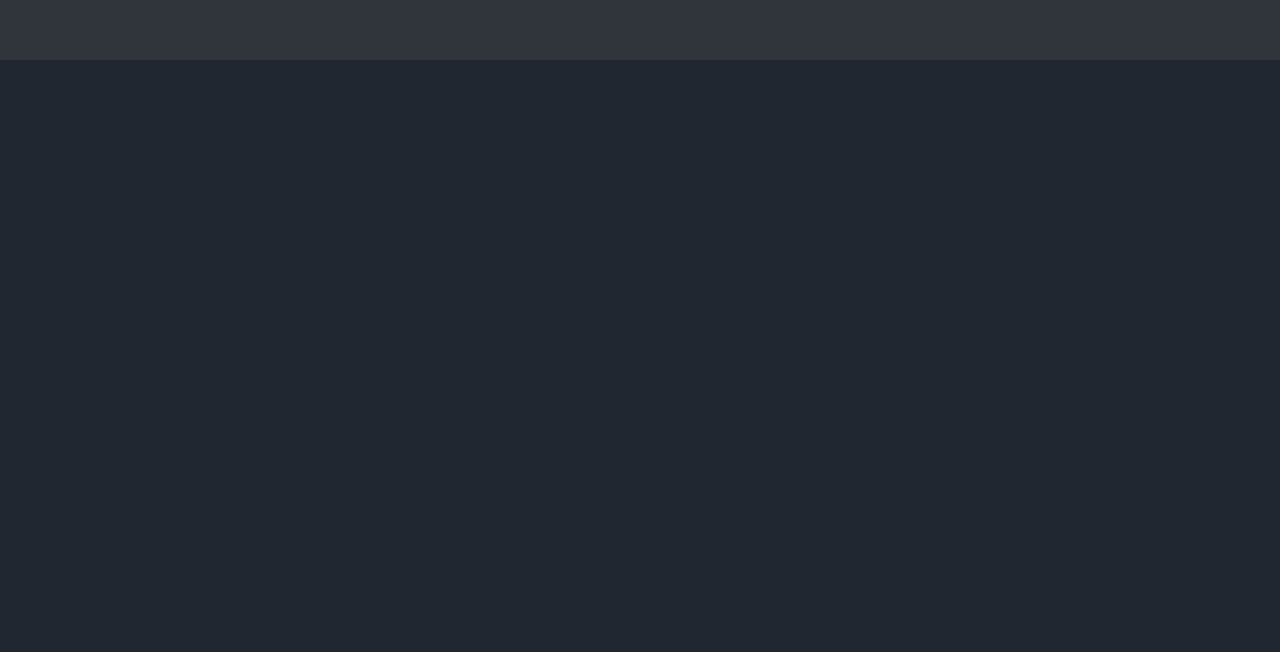
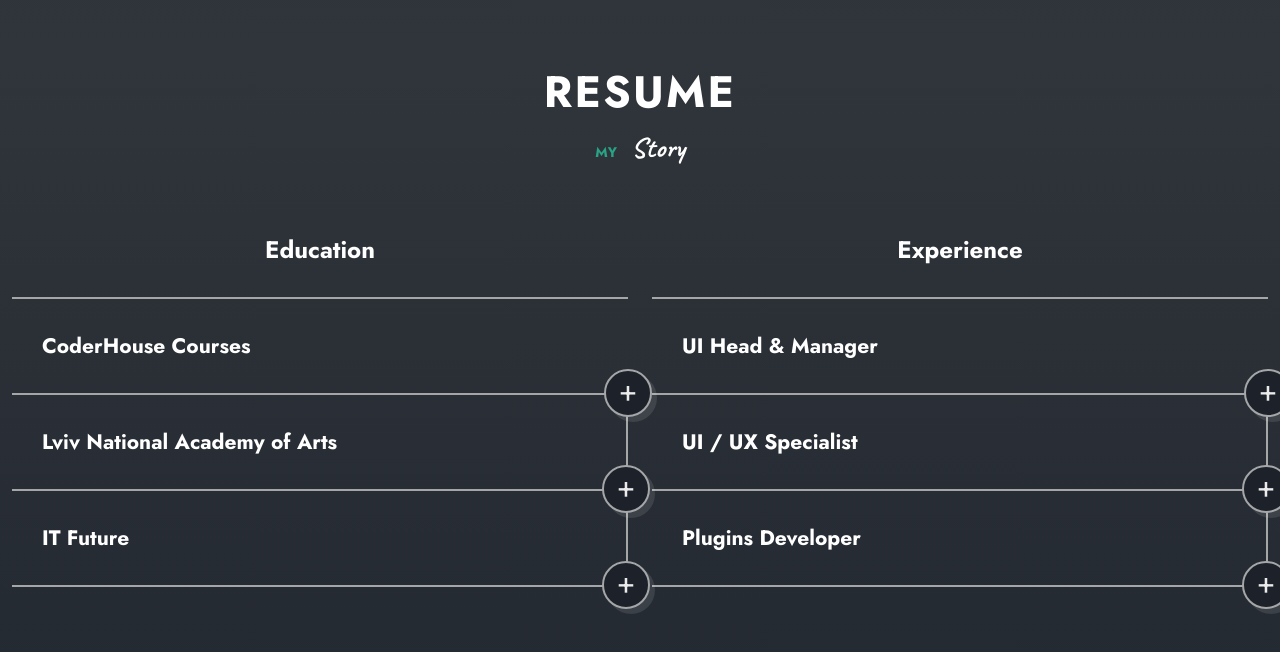
Before and after one commit to pitbull90/portfolio_website, a React (Vite) app: page / in a window 1280 px wide. Shown: the part 4206-4858 px from the top of the page. Before the commit the page ends 4266 px from the top, so only its background shows below. Built offline with nearby package versions, Linux system fonts and the light colour scheme.

Commit message:
Added the Resume section

```diff
--- a/package.json
+++ b/package.json
@@ -10,6 +10,8 @@
     "preview": "vite preview"
   },
   "dependencies": {
+    "framer-motion": "^11.11.9",
+    "prop-types": "^15.8.1",
     "react": "^18.3.1",
     "react-dom": "^18.3.1",
     "react-icons": "^5.3.0",
@@ -21,7 +23,7 @@
     "@types/react-dom": "^18.3.0",
     "@vitejs/plugin-react": "^4.3.2",
     "eslint": "^9.11.1",
-    "eslint-plugin-react": "^7.37.0",
+    "eslint-plugin-react": "^7.37.1",
     "eslint-plugin-react-hooks": "^5.1.0-rc.0",
     "eslint-plugin-react-refresh": "^0.4.12",
     "globals": "^15.9.0",
--- a/src/App.jsx
+++ b/src/App.jsx
@@ -3,6 +3,7 @@
 import Services from './components/services/Services.jsx'
 import Skills from './components/skills/Skills.jsx'
 import Portfolio from './components/portfolio/Portfolio.jsx'
+import Resume from './components/resume/Resume.jsx'
 
 
 function App() {
@@ -13,6 +14,7 @@
       <Services />
       <Skills />
       <Portfolio />
+      <Resume />
     </main>
   )
 }
--- a/src/components/portfolio/Items.jsx
+++ b/src/components/portfolio/Items.jsx
@@ -1,5 +1,8 @@
 import { FaArrowRight } from 'react-icons/fa';
 import shapeTwo from '../../assets/shape-2.png'
+import { motion } from 'framer-motion';
+import PropTypes from 'prop-types';
+import { title } from 'framer-motion/client';
 
 const Items = ({projectItems}) => {
   return (
@@ -7,7 +10,13 @@
       {projectItems.map((projectItem) => {
         const { id, img, category, title, description } = projectItem;
         return(
-          <div key={id} className="portfolio__items card card_two">
+          <motion.div
+          layout
+          animate={{ opacity: 1, scale: 1 }}
+          initial={{ opacity: 0.8, scale: 0.6 }}
+          exit={{ opacity: 0.8, scale: 0.6 }}
+          transition={{duration: .3}}
+           key={id} className="portfolio__items card card_two">
             <div className="portfolio__img_wrapper">
               <img src={img} alt="" className="portfolio__img" />
             </div>
@@ -22,12 +31,23 @@
             </a>
 
             <img src={shapeTwo} alt="" className="shape c__shape" />
-          </div>
+          </motion.div>
         )
       })}
     </>
   )
 }
 
+Items.propTypes = {
+  projectItems: PropTypes.arrayOf(
+    PropTypes.shape({
+      id: PropTypes.oneOfType([PropTypes.string, PropTypes.number]).isRequired,
+      img: PropTypes.string.isRequired,
+      category: PropTypes.string.isRequired,
+      title: PropTypes.string.isRequired,
+      description: PropTypes.string.isRequired,
+    })
+  ).isRequired,
+};
 
 export default Items
--- a/src/components/portfolio/Portfolio.jsx
+++ b/src/components/portfolio/Portfolio.jsx
@@ -3,6 +3,7 @@
 import Items from "./Items";
 import { projects } from "../../Data";
 import './portfolio.css';
+import { AnimatePresence } from "framer-motion";
 
 const allNavList = [
   'all',
@@ -14,7 +15,7 @@
 
 const Portfolio = () => {
   const [projectItems, setMenuItems] = useState(projects);
-  const [navList, setCategories] = useState(allNavList);
+  const [navList] = useState(allNavList);  // Removed 'setCategoreis' since it was causing errors
 
   const filterItems = (category) => {
     if (category === 'all') {
@@ -36,7 +37,9 @@
         <List list={navList} filterItems={filterItems}/>
 
         <div className="portfolio__container container grid">
-            <Items projectItems={projectItems} />
+            <AnimatePresence initial={false}>
+              <Items projectItems={projectItems} />
+            </AnimatePresence>
         </div>
     </section>
   )
--- /dev/null
+++ b/src/components/resume/Card.jsx
@@ -0,0 +1,24 @@
+import React, { useState } from "react"
+
+const Card = (props) => {
+    const [showInfo, setShowInfo] = useState(false)
+  return (
+    <div className="resume__item">
+        <div className="resume__header" onClick={() => setShowInfo(!showInfo)}>
+            <h3 className="resume__subtitle">{props.title}</h3>
+            <span className="resume__icon">{ showInfo ? '-' : '+' }</span>
+        </div>
+
+        <div className={`${ showInfo ? 'show__content' : '' } resume__content`}>
+            <div className="resume__date_title">
+                <h3 className="resume__title">{props.subtitle}</h3>
+                <span className="resume__date text-cs">{props.date}</span>
+            </div>
+
+            <p className="resume__description">{props.description}</p>
+        </div>
+    </div>
+  )
+}
+
+export default Card
--- /dev/null
+++ b/src/components/resume/Resume.jsx
@@ -0,0 +1,45 @@
+import React from 'react'
+import { cv } from '../../Data'
+import Card from './Card'
+import './resume.css'
+
+const Resume = () => {
+  return (
+    <section className="resume section" id="resume">
+        <h2 className='section__title text-cs'>Resume</h2>
+        <p className='section__subtitle'>My <span>Story</span></p>
+
+        <div className="resume__container container grid">
+            <div className="resume__group">
+                <h3 className="resume__heading">Education</h3>
+
+                <div className="resume__items">
+                    {cv.map((val, id) => {
+                        if(val.category === 'education') {
+                            return(
+                                <Card key={id} title={val.title} subtitle={val.subtitle} date={val.date} description={val.description} />
+                            );
+                        }
+                    })}
+                </div>
+            </div>
+
+            <div className="resume__group">
+                <h3 className="resume__heading">Experience</h3>
+
+                <div className="resume__items">
+                    {cv.map((val, id) => {
+                        if(val.category === 'experience') {
+                            return(
+                                <Card key={id} title={val.title} subtitle={val.subtitle} date={val.date} description={val.description} />
+                            );
+                        }
+                    })}
+                </div>
+            </div>
+        </div>
+    </section>
+  )
+}
+
+export default Resume
--- /dev/null
+++ b/src/components/resume/resume.css
@@ -0,0 +1,84 @@
+.resume {
+    background-image: var(--second-gradient);
+}
+
+.resume__container {
+    grid-template-columns: repeat(2, 1fr);
+}
+
+.resume__heading {
+    text-align: center;
+    font-size: var(--h4-font-size);
+    padding-bottom: 30px;
+}
+
+.resume__heading, .resume__item {
+    border-bottom: 2px solid var(--border-color);
+}
+
+.resume__item:not(:first-child) {
+    border-right: 2px solid var(--border-color);
+}
+
+.resume__item {
+    position: relative;
+}
+
+.resume__header {
+    padding: 32px 30px;
+}
+
+.resume__subtitle {
+    font-size: var(--largest-font-size);
+    cursor: pointer;
+}
+
+.resume__icon {
+    background-color: var(--container-color);
+    border: 2px solid var(--border-color);
+    font-size: var(--h2-font-size);
+    box-shadow: var(--shadow);
+    width: 48px;
+    height: 48px;
+    border-radius: 50%;
+    line-height: 1.3em;
+    text-align: center;
+    cursor: pointer;
+    position: absolute;
+    right: -24px;
+    bottom: -24px;
+    z-index: 10;
+    transition: all 1.2s var(--transition);
+}
+
+.resume__content {
+    padding-inline: 30px 50px;
+    max-height: 0px;
+    overflow: hidden;
+    transition: all 1s ease 0s;
+}
+
+.show__content {
+    max-height: 500px;
+}
+
+.resume__date_title {
+    display: flex;
+    justify-content: space-between;
+    align-items: center;
+}
+
+.resume__title {
+    font-family: var(--second-font);
+    font-size: var(--h3-font-size);
+}
+
+.resume__date {
+    color: var(--title-color);
+    font-size: var(--tiny-font-size);
+    font-weight: 700;;
+}
+
+.resume__description {
+    margin-block: 20px 30px;
+}
```
Also changed, not shown: eslint.config.js (+9 -0 lines), 1 other file (tests, documents, lock files or other folders).
